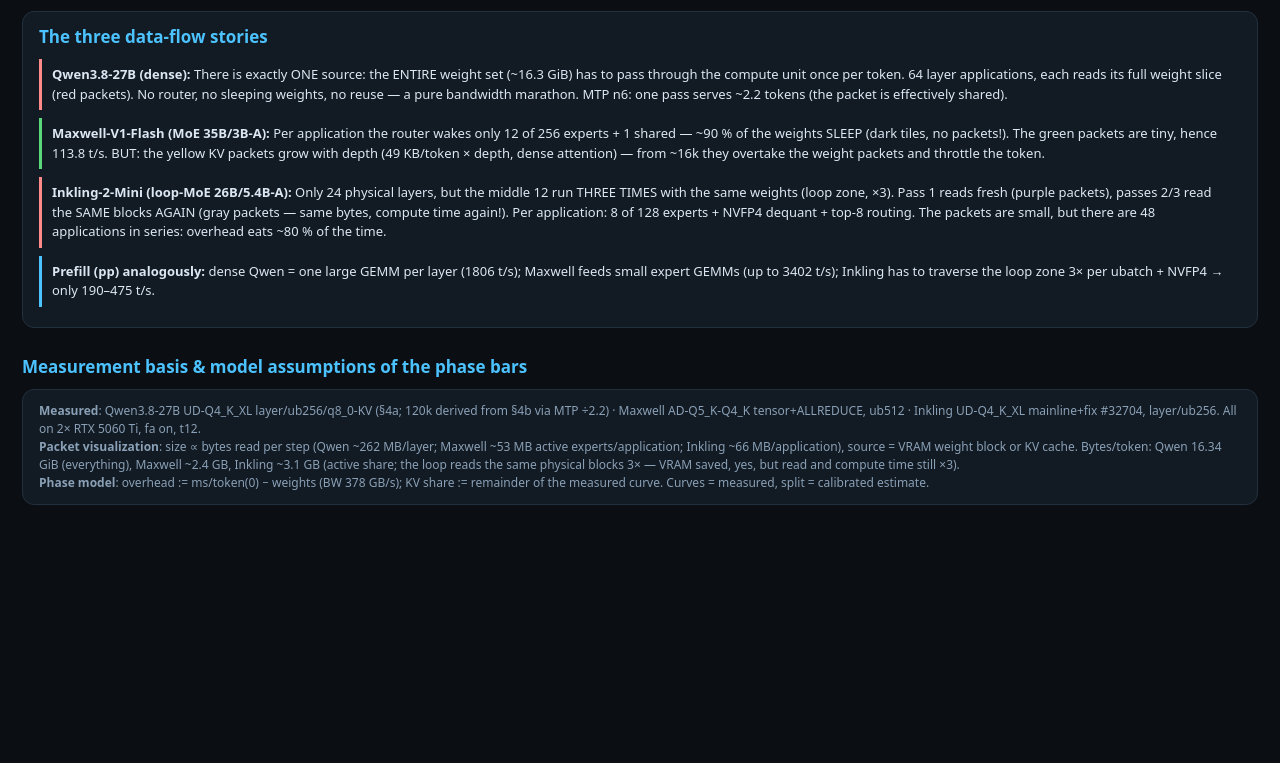
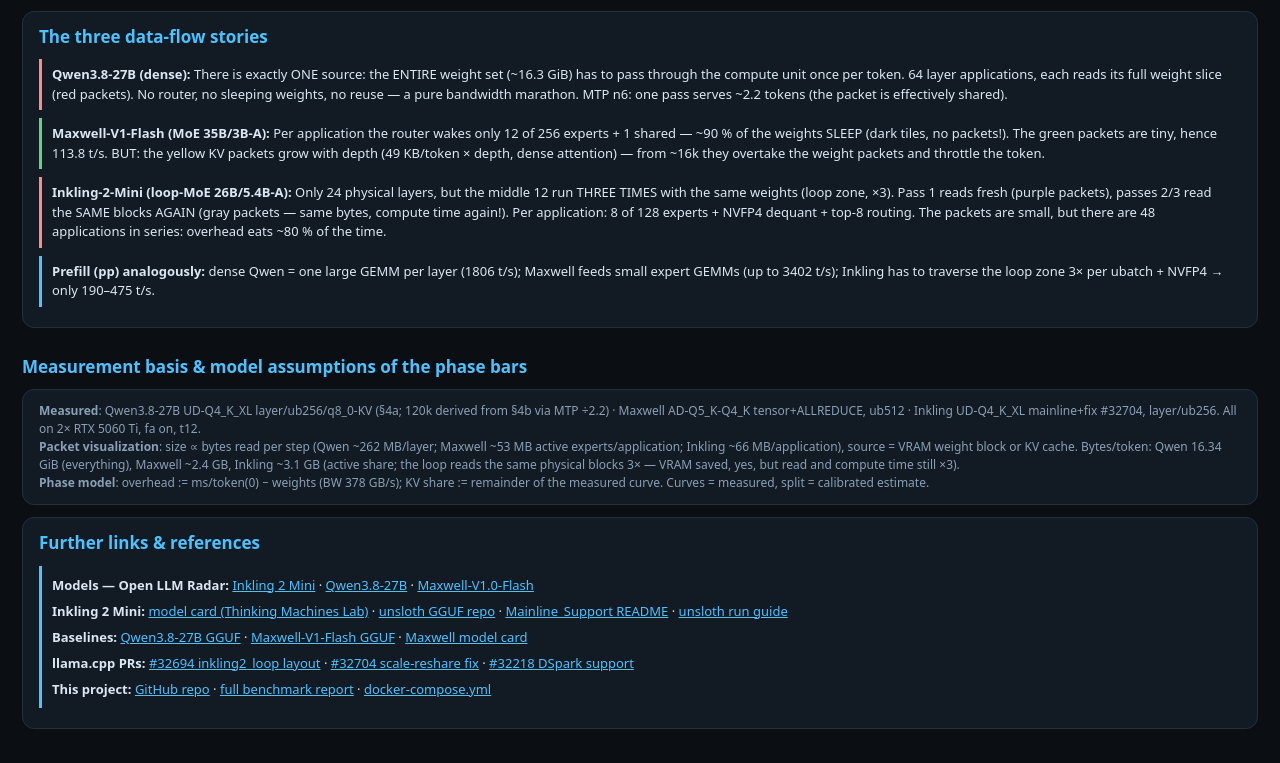
Before and after one commit to accelerando-developers/inkling-2-mini-llamacpp, a plain HTML site: page docs/index.html in a window 1280 px wide. Shown: the part 1736-2499 px from the top of the page. Before the commit the page ends 2275 px from the top, so only its background shows below. Drawn offline with Linux system fonts and the light colour scheme.

Commit message:
docs: add further-links & references section to the Pages site (models, HF repos, llama.cpp PRs)

```diff
--- a/docs/index.html
+++ b/docs/index.html
@@ -568,5 +568,32 @@ physical blocks 3× — VRAM saved, yes, but read and compute time still ×3).<b
 MODELS.forEach(m=>{ updateKV(m); });
 renderStatics();
 </script>
+
+<div class="card" id="further-links">
+  <h2 style="margin-top:0">Further links &amp; references</h2>
+  <div class="callout" style="line-height:2">
+    <b>Models — Open LLM Radar:</b>
+    <a style="color:var(--accent)" href="https://open-llm-radar.com/models/inkling-2-mini">Inkling 2 Mini</a> ·
+    <a style="color:var(--accent)" href="https://open-llm-radar.com/models/qwen38-27b">Qwen3.8-27B</a> ·
+    <a style="color:var(--accent)" href="https://open-llm-radar.com/models/maxwell-v10-flash">Maxwell-V1.0-Flash</a><br>
+    <b>Inkling 2 Mini:</b>
+    <a style="color:var(--accent)" href="https://huggingface.co/thinkingmachines/Inkling-2-Mini">model card (Thinking Machines Lab)</a> ·
+    <a style="color:var(--accent)" href="https://huggingface.co/unsloth/Inkling-2-Mini-GGUF">unsloth GGUF repo</a> ·
+    <a style="color:var(--accent)" href="https://huggingface.co/unsloth/Inkling-2-Mini-GGUF/blob/main/Mainline_Support/README.md">Mainline_Support README</a> ·
+    <a style="color:var(--accent)" href="https://unsloth.ai/docs/models/inkling-2-mini">unsloth run guide</a><br>
+    <b>Baselines:</b>
+    <a style="color:var(--accent)" href="https://huggingface.co/unsloth/Qwen3.8-27B-GGUF">Qwen3.8-27B GGUF</a> ·
+    <a style="color:var(--accent)" href="https://huggingface.co/AtomicChat/Maxwell-V1-Flash-GGUF">Maxwell-V1-Flash GGUF</a> ·
+    <a style="color:var(--accent)" href="https://huggingface.co/maxwell-model/Maxwell-V1-Flash">Maxwell model card</a><br>
+    <b>llama.cpp PRs:</b>
+    <a style="color:var(--accent)" href="https://github.com/ggml-org/llama.cpp/pull/32694">#32694 inkling2_loop layout</a> ·
+    <a style="color:var(--accent)" href="https://github.com/ggml-org/llama.cpp/pull/32704">#32704 scale-reshare fix</a> ·
+    <a style="color:var(--accent)" href="https://github.com/ggml-org/llama.cpp/pull/32218">#32218 DSpark support</a><br>
+    <b>This project:</b>
+    <a style="color:var(--accent)" href="https://github.com/accelerando-developers/inkling-2-mini-llamacpp">GitHub repo</a> ·
+    <a style="color:var(--accent)" href="https://github.com/accelerando-developers/inkling-2-mini-llamacpp/blob/main/docs/BENCHMARKS.md">full benchmark report</a> ·
+    <a style="color:var(--accent)" href="https://github.com/accelerando-developers/inkling-2-mini-llamacpp/blob/main/docker-compose.yml">docker-compose.yml</a>
+  </div>
+</div>
 </body>
 </html>
```
